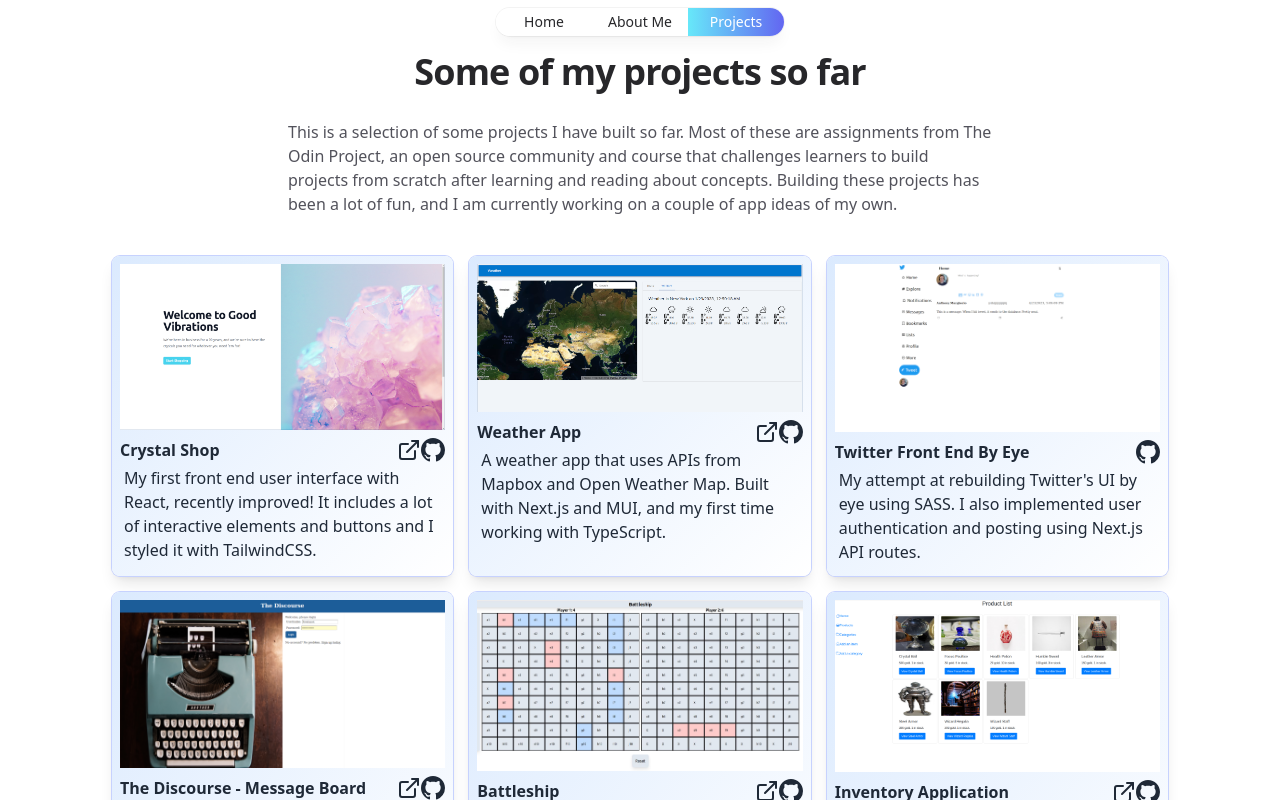
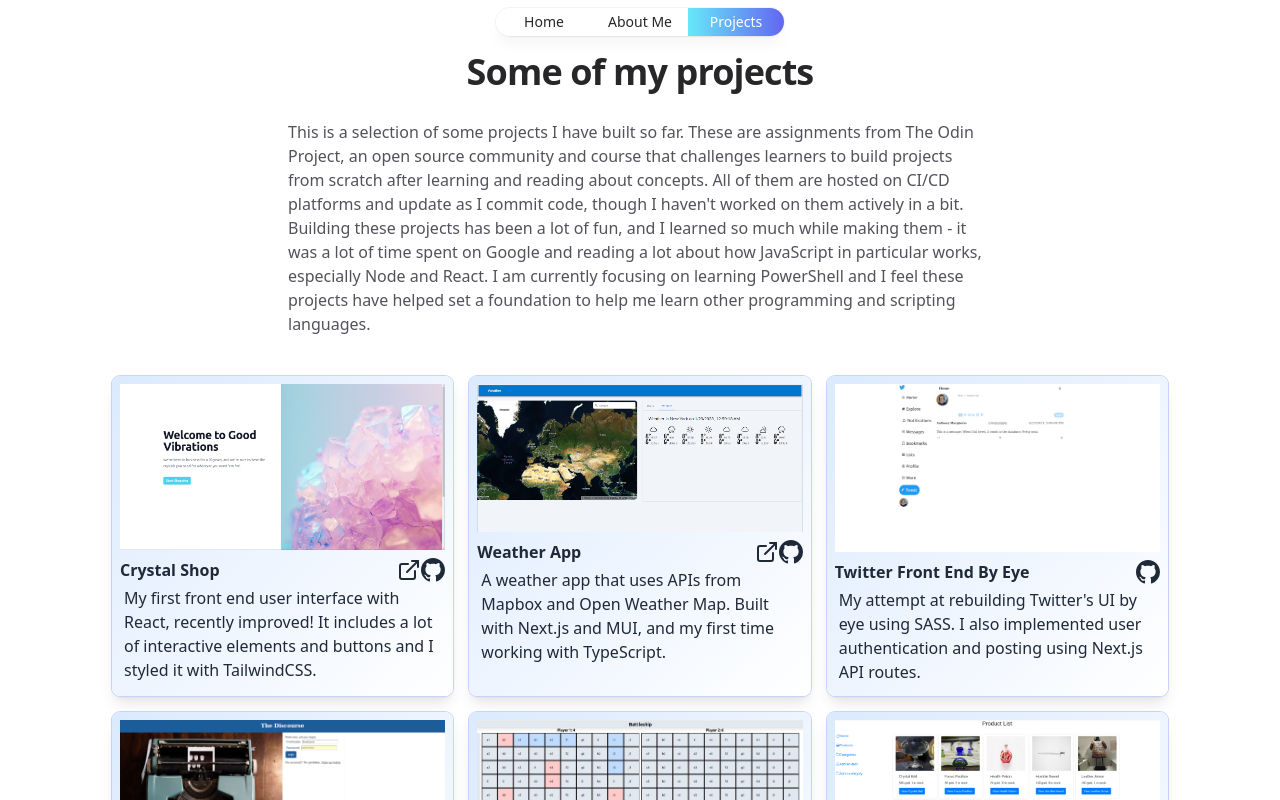
Before and after one commit to amargh2/portfolio-next, a Next.js app: page /projects in a window 1280 px wide. Shown: the top 800 px of the page. Built offline with nearby package versions, Linux system fonts and the light colour scheme.

Commit message:
changed project header and intro text

```diff
--- a/src/pages/projects.tsx
+++ b/src/pages/projects.tsx
@@ -18,14 +18,17 @@ export default function ProjectsPage() {
         <div className= 'grid grid-cols-1 px-10 md:grid-cols-3 md:px-32 gap-10 mb-10'>
         <div className="mt-2 space-y-7 text-base text-zinc-600 col-start-1 col-span-3 lg:mx-40">
             <h1 className="text-4xl flex justify-center font-bold tracking-tight text-center text-zinc-800">
-                Some of my projects so far
+                Some of my projects
             </h1>
               <p>
                 This is a selection of some projects I have built so far.
-                Most of these are assignments from The Odin Project, an open source community and course that challenges
-                learners to build projects from scratch after learning and reading about concepts.
-                Building these projects has been a lot of fun, and I am currently working on a couple of
-                app ideas of my own.
+                These are assignments from The Odin Project, an open source community and course that challenges
+                learners to build projects from scratch after learning and reading about concepts. All of them are hosted on CI/CD
+                platforms and update as I commit code, though I haven't worked on them actively in a bit.
+                Building these projects has been a lot of fun, and I learned so much while making them - it was a lot of time spent on Google and reading
+                a lot about how JavaScript in particular works, especially Node and React.
+                I am currently focusing on learning PowerShell and I feel these projects
+                have helped set a foundation to help me learn other programming and scripting languages.
               </p>
         </div>
         </div>
```
